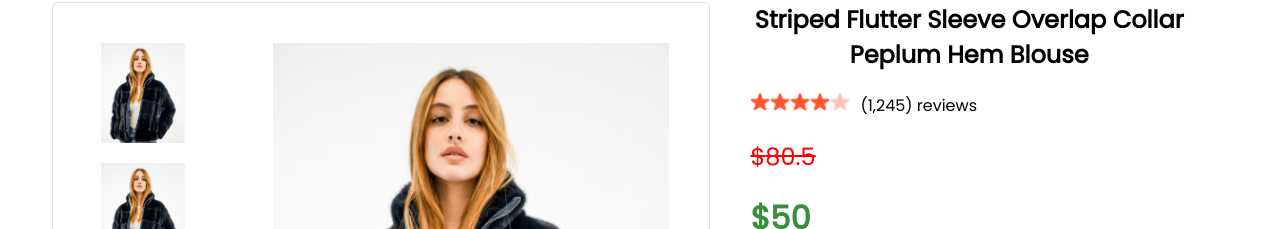
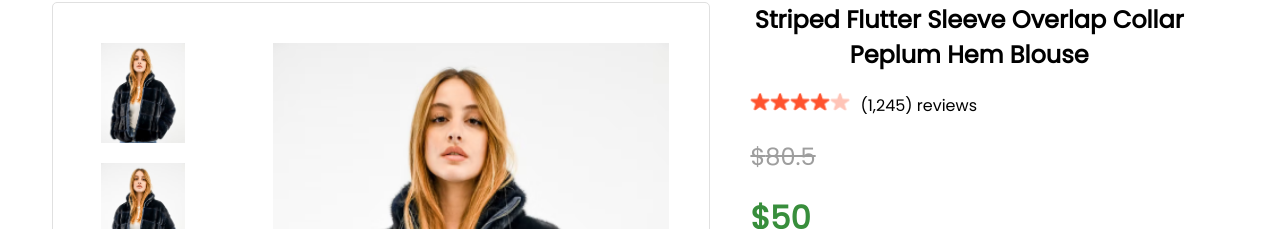
Before and after one commit to ArnaldoGonzalez81318/React-E-Commerce, a React (Create React App) app in the folder frontend/: page /product/1 in a window 1280 px wide. Shown: the part 184-413 px from the top of the page. Built offline with nearby package versions, Linux system fonts and the light colour scheme.

Commit message:
Update productDisplay.css

```diff
--- a/frontend/src/Components/ProductDisplay/productDisplay.css
+++ b/frontend/src/Components/ProductDisplay/productDisplay.css
@@ -95,7 +95,7 @@
   font-size: 1.5rem;
   font-weight: 500;
   text-decoration: line-through;
-  color: #ff0000;
+  color: #9e9e9e;
   margin-bottom: 20px;
 }
 
```
